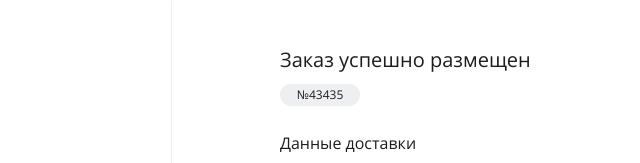
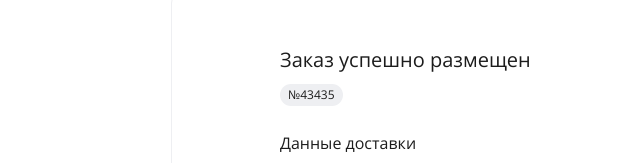
Before and after one commit to wellbiz/methed__koff, a website built with Vite: page index.html in a window 1280 px wide. Shown: the part 144-307 px from the top of the page, 53-693 px from the left. Built offline with nearby package versions, Linux system fonts and the light colour scheme.

```diff
--- a/styles/order.scss
+++ b/styles/order.scss
@@ -60,10 +60,10 @@
   }
 
   &__number-order {
+    display: inline-block;
     border-radius: 32px;
     background-color: #eeeff2;
     margin-bottom: 20px;
-    width: 80px;
     text-align: center;
     padding: 4px 8px;
 
```
